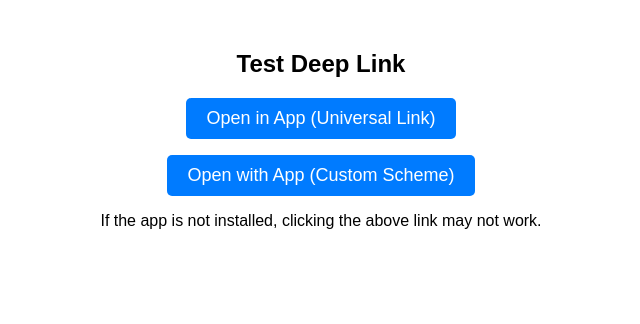
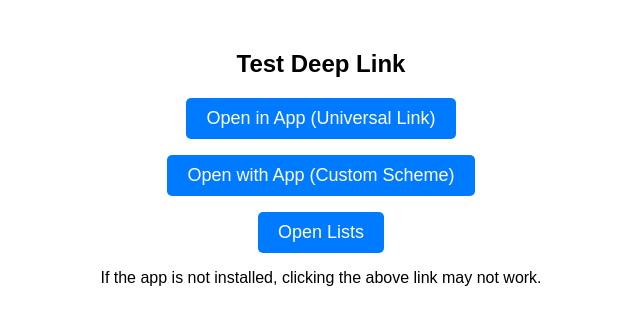
Before and after one commit to Dipesh905/deeplink_test, a plain HTML site: page index.html in a window 1280 px wide. Shown: the whole page, without its empty margins (319-959 px from the left). Drawn offline with Linux system fonts and the light colour scheme.

Commit message:
Update index.html

```diff
--- a/index.html
+++ b/index.html
@@ -33,6 +33,9 @@
     <!-- Custom Scheme Deep Link -->
     <p><a href="abc://customer.abc.com?TYPE=offer-detail&id=01JE0GTF7XJ4ND4MQQ32GQFTVT">Open with App (Custom Scheme)</a></p>
 
+    <!-- Custom Scheme Deep Link -->
+    <p><a href="abc://customer.abc.com?TYPE=offer-list&category=02AB0GTU8XJ4ND4MQQ32GQFT">Open Lists</a></p>
+
     <p>If the app is not installed, clicking the above link may not work.</p>
 </body>
 </html>
```
